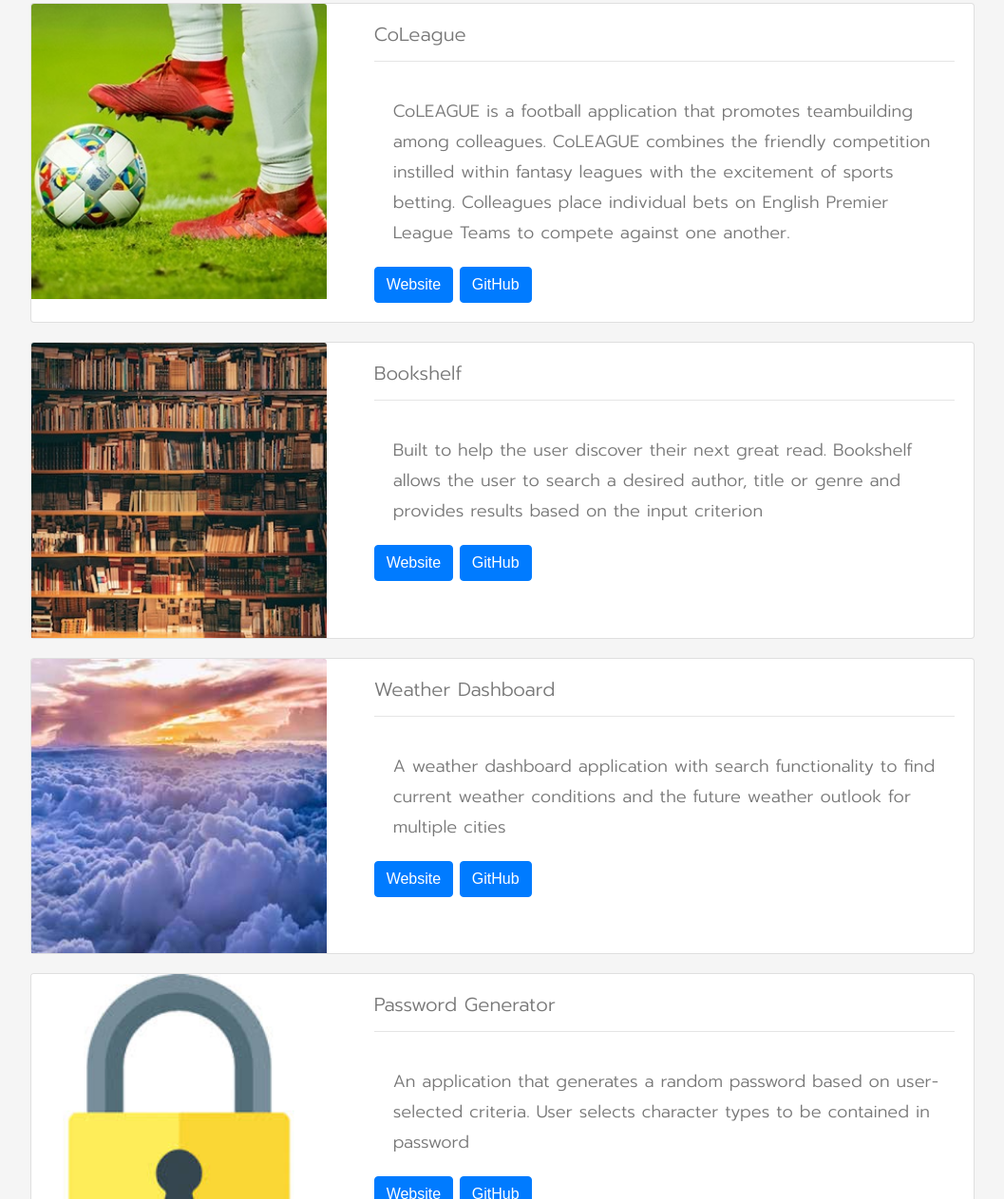
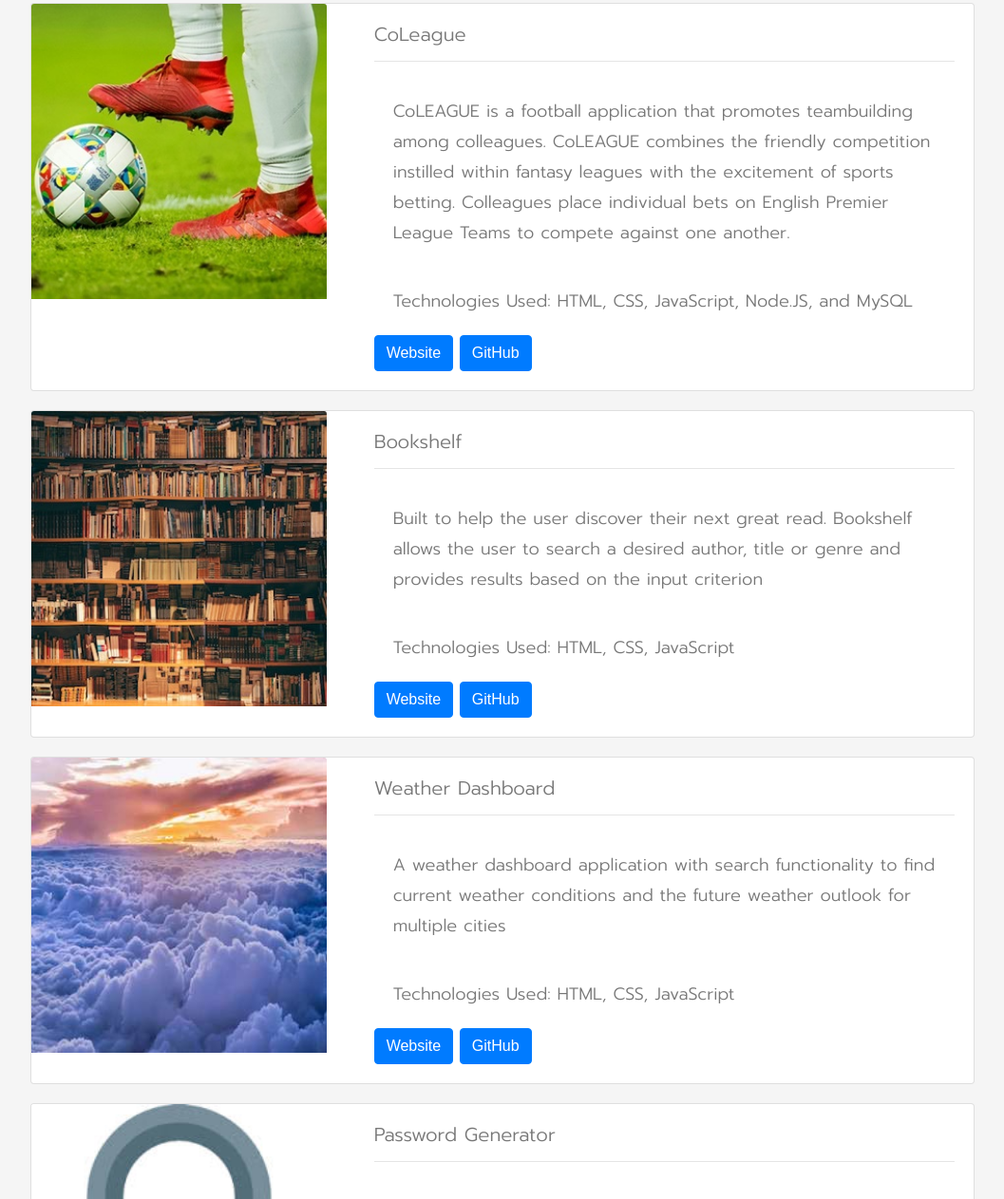
Before and after one commit to idrisxa/portfolio2, a plain HTML site: page index.html in a window 1280 px wide. Shown: the part 237-1500 px from the top of the page at 95% size, without its empty margins (111-1168 px from the left). Drawn offline with nearby package versions, Linux system fonts and the light colour scheme.

Commit message:
including technologies on project

```diff
--- a/index.html
+++ b/index.html
@@ -76,6 +76,7 @@
                                   <h5 class="card-title h5">CoLeague<hr></h5>
                                   <div class="card-text">
                                     <p>CoLEAGUE is a football application that promotes teambuilding among colleagues. CoLEAGUE combines the friendly competition instilled within fantasy leagues with the excitement of sports betting. Colleagues place individual bets on English Premier League Teams to compete against one another.</p>
+                                    <p>Technologies Used: HTML, CSS, JavaScript, Node.JS, and MySQL</p>
                                   </div>
                                   <div class="card-action">
                                     <a href="https://coleagueapp.herokuapp.com" class="btn btn-primary">Website</a>
@@ -99,6 +100,7 @@
                                         <h5 class="card-title h5">Bookshelf<hr></h5>
                                         <div class="card-text">
                                           <p>Built to help the user discover their next great read. Bookshelf allows the user to search a desired author, title or genre and provides results based on the input criterion</p>
+                                          <p>Technologies Used: HTML, CSS, JavaScript</p>
                                         </div>
                                         <div class="card-action">
                                           <a href="https://kevin-on-davis.github.io/KLIP_Project/" class="btn btn-primary">Website</a>
@@ -122,6 +124,7 @@
                                           <h5 class="card-title h5">Weather Dashboard<hr></h5>
                                           <div class="card-text">
                                               <p>A weather dashboard application with search functionality to find current weather conditions and the future weather outlook for multiple cities</p>
+                                              <p>Technologies Used: HTML, CSS, JavaScript</p>
                                             </div>
                                             <div class="card-action">
                                                 <a href="https://idrisxa.github.io/Weather-Dashboard/" class="btn btn-primary">Website</a>
```
